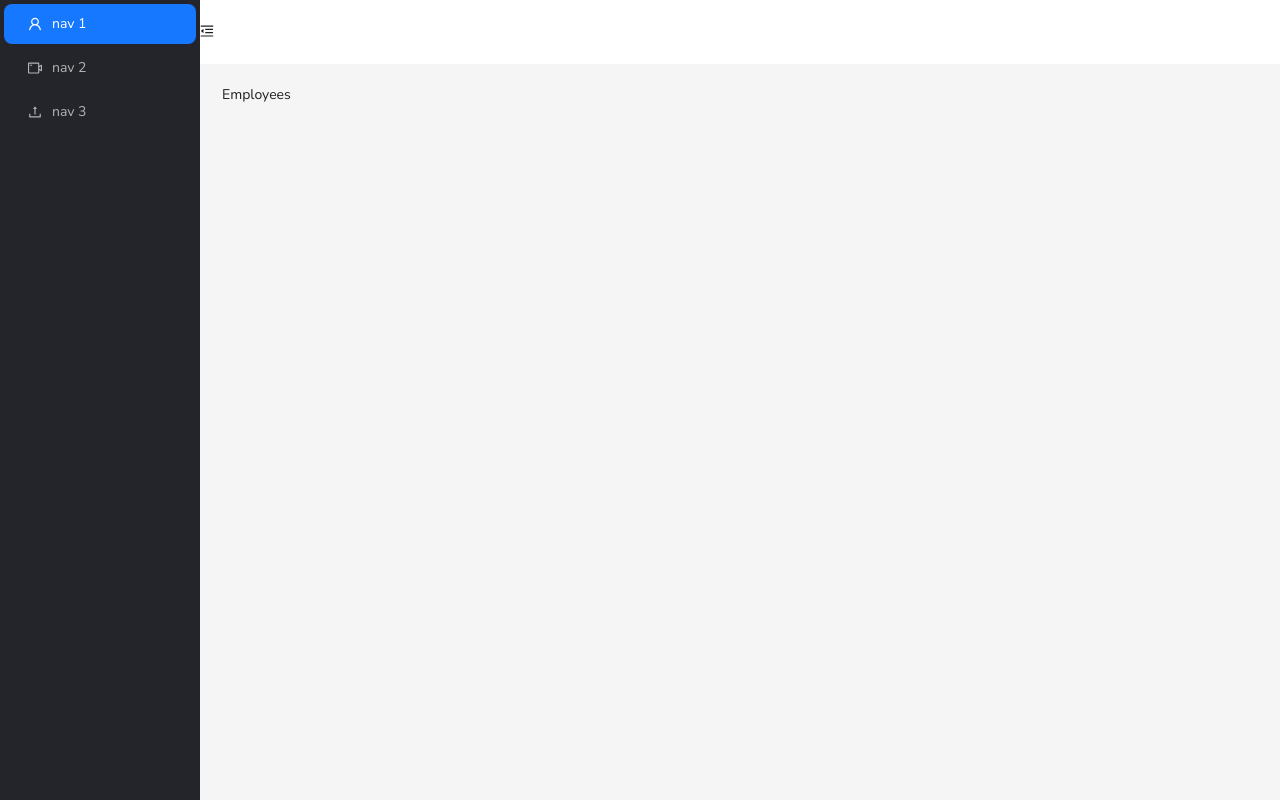
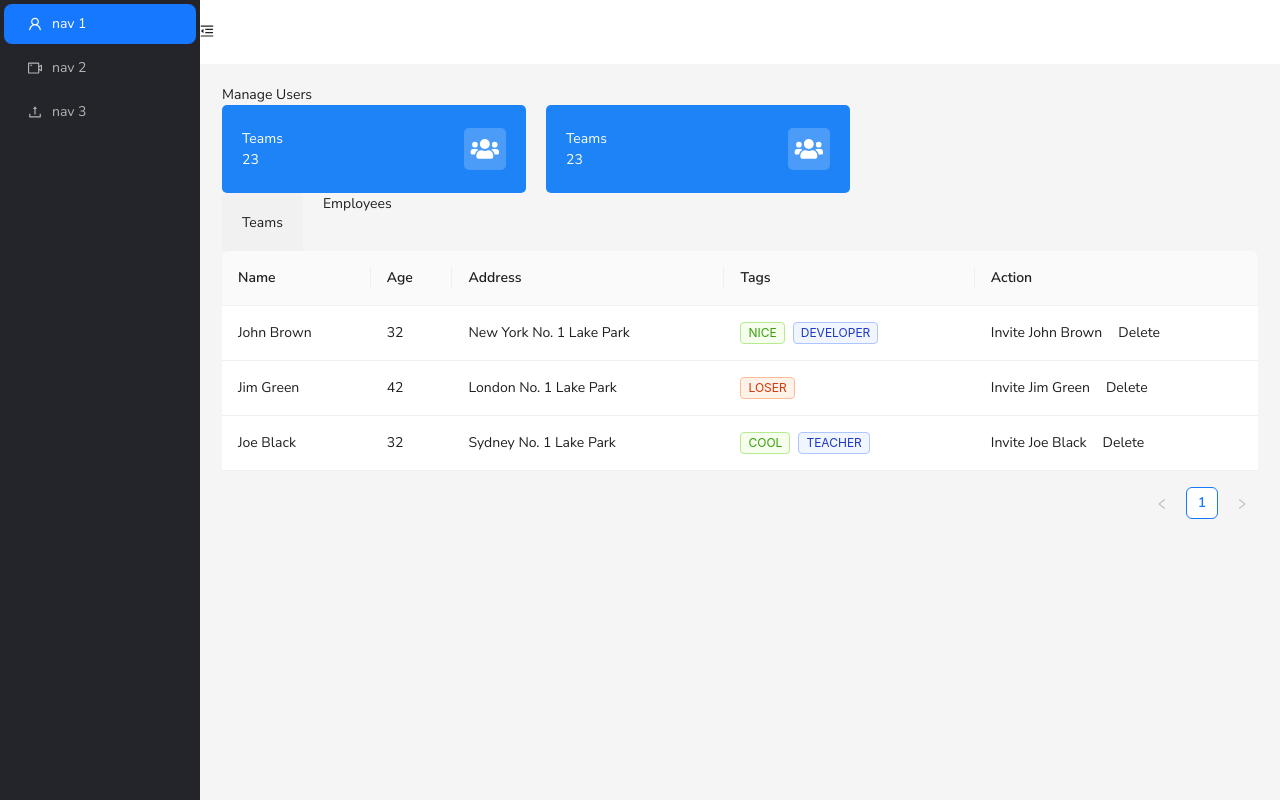
Before and after one commit to RabinThapa1998/employee-management-system, a React (Vite) app: page /employees in a window 1280 px wide. Built offline with nearby package versions, Linux system fonts and the light colour scheme.

Commit message:
style:update layout

```diff
--- a/src/App.tsx
+++ b/src/App.tsx
@@ -5,18 +5,24 @@
   const router = createBrowserRouter([
     {
       path: '/',
-      element: <Teams />,
+      element: (
+        <LayoutComponent>
+          <Teams />
+        </LayoutComponent>
+      ),
     },
     {
       path: '/employees',
-      element: <Employees />,
+      element: (
+        <LayoutComponent>
+          <Employees />
+        </LayoutComponent>
+      ),
     },
   ]);
   return (
     <div>
-      <LayoutComponent>
-        <RouterProvider router={router} />
-      </LayoutComponent>
+      <RouterProvider router={router} />
     </div>
   );
 }
--- a/src/common/index.ts
+++ b/src/common/index.ts
@@ -1 +1 @@
-export * from './layout';
+export * from './layouts';
--- a/src/common/layout/LayoutComponent.tsx
+++ b/src/common/layouts/LayoutComponent.tsx
@@ -7,8 +7,29 @@
   VideoCameraOutlined,
 } from '@ant-design/icons';
 import { Layout, Menu, theme } from 'antd';
+import { icons } from '~/assets';
+import { Link } from 'react-router-dom';
 
 const { Header, Sider, Content } = Layout;
+function OverviewCard() {
+  return (
+    <div
+      className='h-[88px] w-[304px] bg-brand-primary rounded-primary
+     px-5 flex flex-row items-center justify-between'
+    >
+      <div className='flex flex-col text-white'>
+        <p>Teams</p>
+        <p>23</p>
+      </div>
+      <div
+        className='h-[42px] w-[42px] flex flex-row items-center justify-center rounded-primary
+       bg-[#FFFFFF33]'
+      >
+        {<icons.teams />}
+      </div>
+    </div>
+  );
+}
 
 export function LayoutComponent({ children }: { children: React.ReactNode }) {
   const [collapsed, setCollapsed] = useState(false);
@@ -51,7 +72,25 @@
             onClick: () => setCollapsed(!collapsed),
           })}
         </Header>
-        <Content className='px-[22px] py-5'>{children}</Content>
+        <Content className='px-[22px] py-5'>
+          <h1>Manage Users</h1>
+          <div className='flex flex-row gap-5'>
+            <OverviewCard />
+            <OverviewCard />
+          </div>
+          <div className='flex flex-row gap-5 h-[58px]'>
+            <Link
+              to={'/'}
+              className='bg-[#F1F1F1] flex flex-row items-center justify-center px-5 rounded-t-primary'
+            >
+              <h3>Teams</h3>
+            </Link>
+            <Link to={'/employees'}>
+              <h3>Employees</h3>
+            </Link>
+          </div>
+          {children}
+        </Content>
       </Layout>
     </Layout>
   );
--- /dev/null
+++ b/src/components/employees/EmployeesTable.tsx
@@ -0,0 +1,86 @@
+import React from 'react';
+import { Space, Table, Tag } from 'antd';
+import type { ColumnsType } from 'antd/es/table';
+
+interface DataType {
+  key: string;
+  name: string;
+  age: number;
+  address: string;
+  tags: string[];
+}
+
+const columns: ColumnsType<DataType> = [
+  {
+    title: 'Name',
+    dataIndex: 'name',
+    key: 'name',
+    render: (text) => <a>{text}</a>,
+  },
+  {
+    title: 'Age',
+    dataIndex: 'age',
+    key: 'age',
+  },
+  {
+    title: 'Address',
+    dataIndex: 'address',
+    key: 'address',
+  },
+  {
+    title: 'Tags',
+    key: 'tags',
+    dataIndex: 'tags',
+    render: (_, { tags }) => (
+      <>
+        {tags.map((tag) => {
+          let color = tag.length > 5 ? 'geekblue' : 'green';
+          if (tag === 'loser') {
+            color = 'volcano';
+          }
+          return (
+            <Tag color={color} key={tag}>
+              {tag.toUpperCase()}
+            </Tag>
+          );
+        })}
+      </>
+    ),
+  },
+  {
+    title: 'Action',
+    key: 'action',
+    render: (_, record) => (
+      <Space size='middle'>
+        <a>Invite {record.name}</a>
+        <a>Delete</a>
+      </Space>
+    ),
+  },
+];
+
+const data: DataType[] = [
+  {
+    key: '1',
+    name: 'John Brown',
+    age: 32,
+    address: 'New York No. 1 Lake Park',
+    tags: ['nice', 'developer'],
+  },
+  {
+    key: '2',
+    name: 'Jim Green',
+    age: 42,
+    address: 'London No. 1 Lake Park',
+    tags: ['loser'],
+  },
+  {
+    key: '3',
+    name: 'Joe Black',
+    age: 32,
+    address: 'Sydney No. 1 Lake Park',
+    tags: ['cool', 'teacher'],
+  },
+];
+
+export const EmployeesTable: React.FC = () => <Table columns={columns} dataSource={data} />;
--- /dev/null
+++ b/src/components/employees/index.ts
@@ -0,0 +1 @@
+export * from './EmployeesTable';
--- /dev/null
+++ b/src/components/index.ts
@@ -0,0 +1 @@
+export * from './employees';
--- a/src/page/Employees.tsx
+++ b/src/page/Employees.tsx
@@ -1,5 +1,8 @@
-import React from 'react';
-
+import { EmployeesTable } from '~/components';
 export function Employees() {
-  return <div>Employees</div>;
+  return (
+    <div>
+      <EmployeesTable />
+    </div>
+  );
 }
--- a/src/page/Teams.tsx
+++ b/src/page/Teams.tsx
@@ -1,46 +1,7 @@
-import { icons } from '~/assets';
-import { Link } from 'react-router-dom';
-function OverviewCard() {
+export function Teams() {
   return (
-    <div
-      className='h-[88px] w-[304px] bg-brand-primary rounded-primary
-     px-5 flex flex-row items-center justify-between'
-    >
-      <div className='flex flex-col text-white'>
-        <p>Teams</p>
-        <p>23</p>
-      </div>
-      <div
-        className='h-[42px] w-[42px] flex flex-row items-center justify-center rounded-primary
-       bg-[#FFFFFF33]'
-      >
-        {<icons.teams />}
-      </div>
+    <div className=''>
+      <div className='bg-white rounded-primary pt-[15px] mt-5'></div>
     </div>
   );
 }
-
-export function Teams() {
-  return (
-    <div className=''>
-      <h1>Manage Users</h1>
-      <div className='flex flex-row gap-5'>
-        <OverviewCard />
-        <OverviewCard />
-      </div>
-      <div className='bg-white rounded-primary pt-[15px] mt-5'>
-        <div className='flex flex-row gap-5 h-[58px]'>
-          <Link
-            to={'/'}
-            className='bg-[#F1F1F1] flex flex-row items-center justify-center px-5 rounded-t-primary'
-          >
-            <h3>Teams</h3>
-          </Link>
-          <Link to={'/employees'}>
-            <h3>Employees</h3>
-          </Link>
-        </div>
-      </div>
-    </div>
-  );
-}
```
Also changed, not shown: src/common/layouts/index.ts (renamed from src/common/layout/index.ts).
